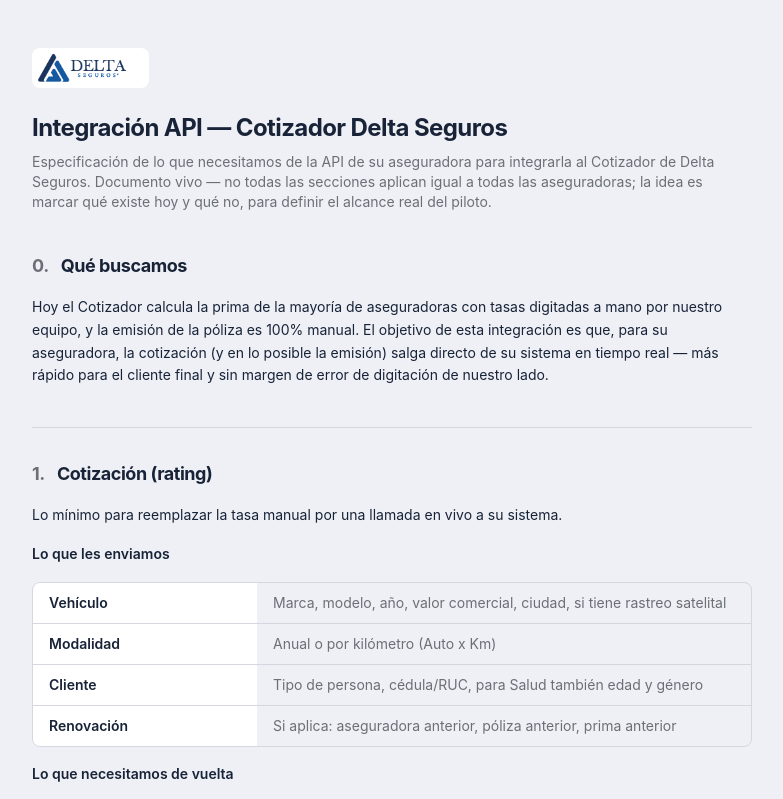
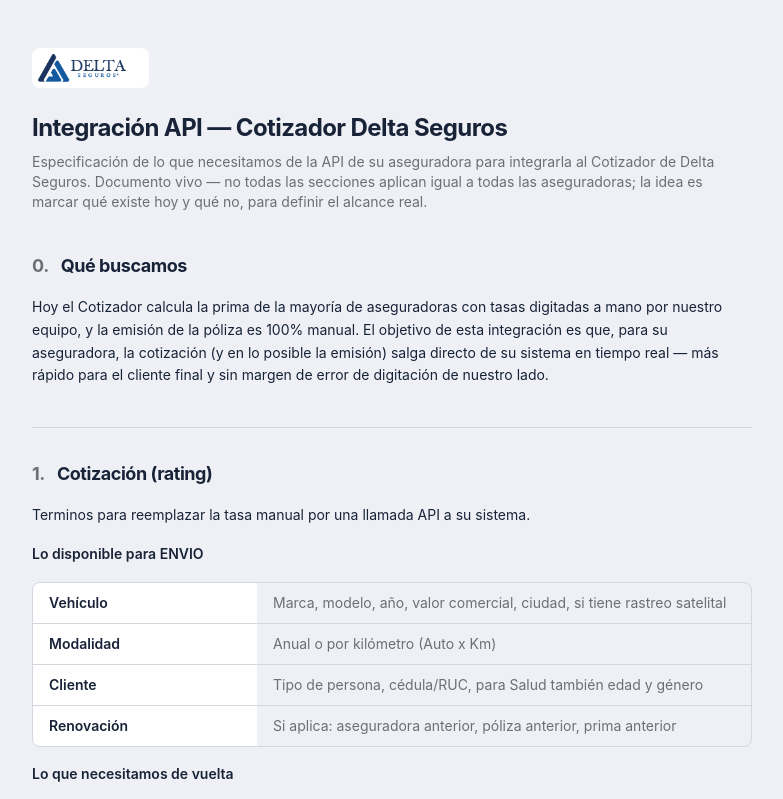
Before and after one commit to dsebastiansandoval/delta-seguros-cotizador, a Next.js app in the folder delta-check/: page /integraciones in a window 1280 px wide. Shown: the top 799 px of the page, without its empty margins (248-1031 px from the left). Built offline with nearby package versions, Linux system fonts and the light colour scheme.

Commit message:
tweak: ajustes de texto en /integraciones
Pedido del usuario: "para definir el alcance real" (sin ", del piloto"),
"Terminos para reemplazar..." y "Lo disponible para ENVIO".

```diff
--- a/delta-check/src/app/integraciones/page.tsx
+++ b/delta-check/src/app/integraciones/page.tsx
@@ -62,7 +62,7 @@ export default function IntegracionesPage() {
         <p className="mt-2 text-sm text-muted">
           Especificación de lo que necesitamos de la API de su aseguradora para integrarla al Cotizador de Delta
           Seguros. Documento vivo — no todas las secciones aplican igual a todas las aseguradoras; la idea es
-          marcar qué existe hoy y qué no, para definir el alcance real del piloto.
+          marcar qué existe hoy y qué no, para definir el alcance real.
         </p>
       </header>
 
@@ -77,8 +77,8 @@ export default function IntegracionesPage() {
         </Section>
 
         <Section n="1." title="Cotización (rating)">
-          <p>Lo mínimo para reemplazar la tasa manual por una llamada en vivo a su sistema.</p>
-          <p className="font-semibold">Lo que les enviamos</p>
+          <p>Terminos para reemplazar la tasa manual por una llamada API a su sistema.</p>
+          <p className="font-semibold">Lo disponible para ENVIO</p>
           <FieldTable
             rows={[
               { campo: "Vehículo", detalle: "Marca, modelo, año, valor comercial, ciudad, si tiene rastreo satelital" },
```
